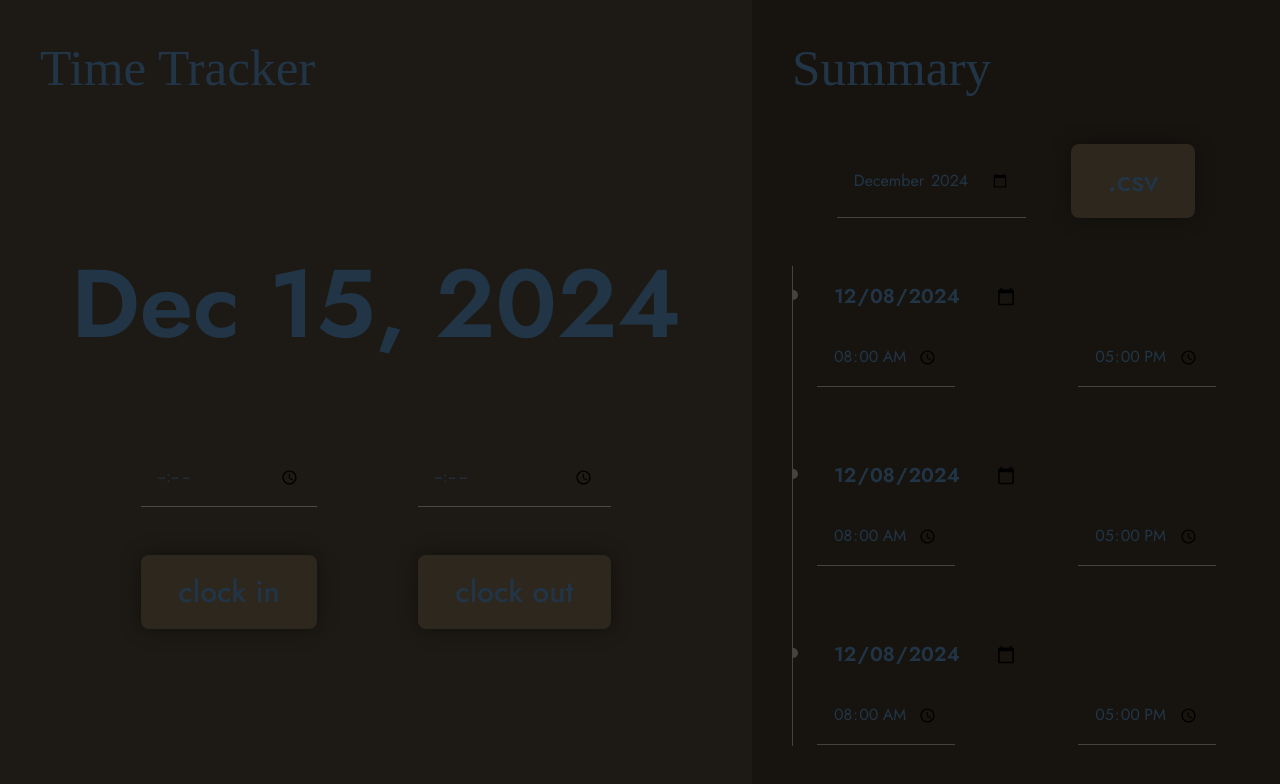
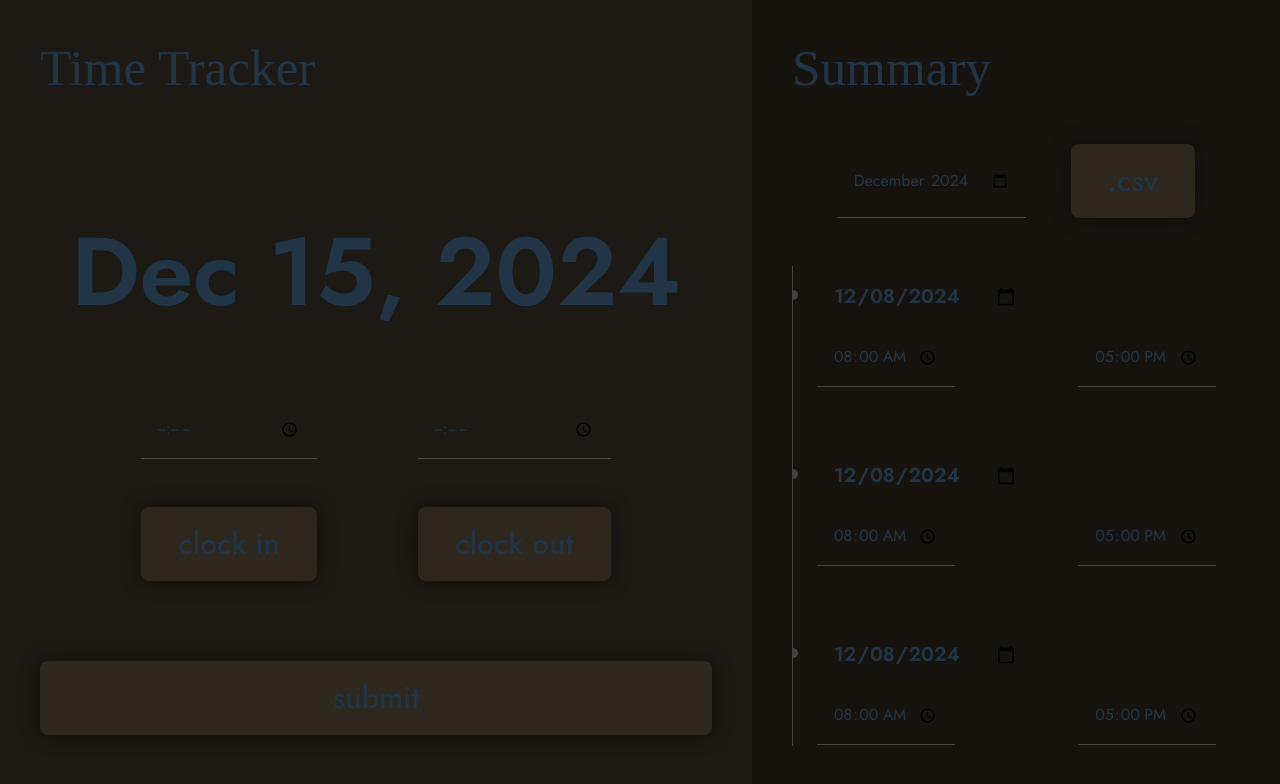
Before and after one commit to jeremu2907/time-tracker, a React (Vite) app in the folder client/: page / in a window 1280 px wide. Shown: the top 784 px of the page. Built offline with nearby package versions, Linux system fonts and the light colour scheme; a web font is replaced by a local one.

Commit message:
basic ui layout done

```diff
--- a/client/src/section/TimeTracker.tsx
+++ b/client/src/section/TimeTracker.tsx
@@ -25,10 +25,10 @@ const TimeTracker: React.FC = () => {
     return (
         <section className='flex-[3] bg-baseLight h-auto w-full p-10 flex-col flex'>
             <h1>Time Tracker</h1>
-            <h2 className='mt-40 mb-24 text-8xl font-semibold self-center'>
+            <h2 className='mt-32 mb-20 text-8xl font-semibold self-center'>
                 {currentDate}
             </h2>
-            <div className='flex justify-evenly w-full'>
+            <div className='flex justify-evenly w-full mb-20'>
                 <div className='flex flex-col gap-12'>
                     <Input
                         type='time'
@@ -46,6 +46,7 @@ const TimeTracker: React.FC = () => {
                     <Button value='clock out' onClick={() => { clockIn(setEndTime)}} />
                 </div>
             </div>
+            <Button value='submit' onClick={() => { }} />
         </section>
     )
 }
```
